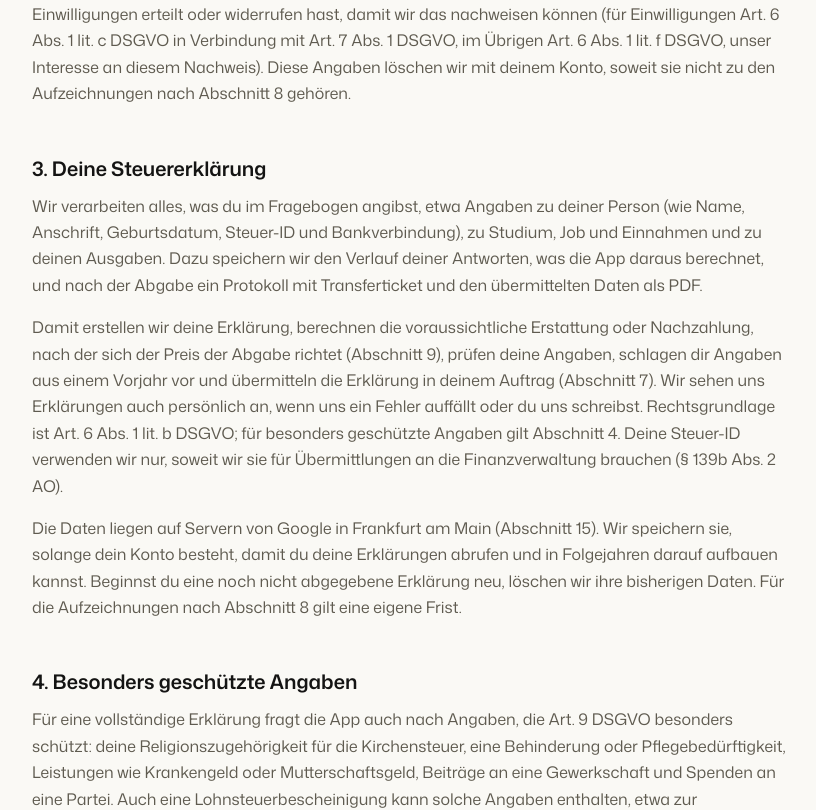
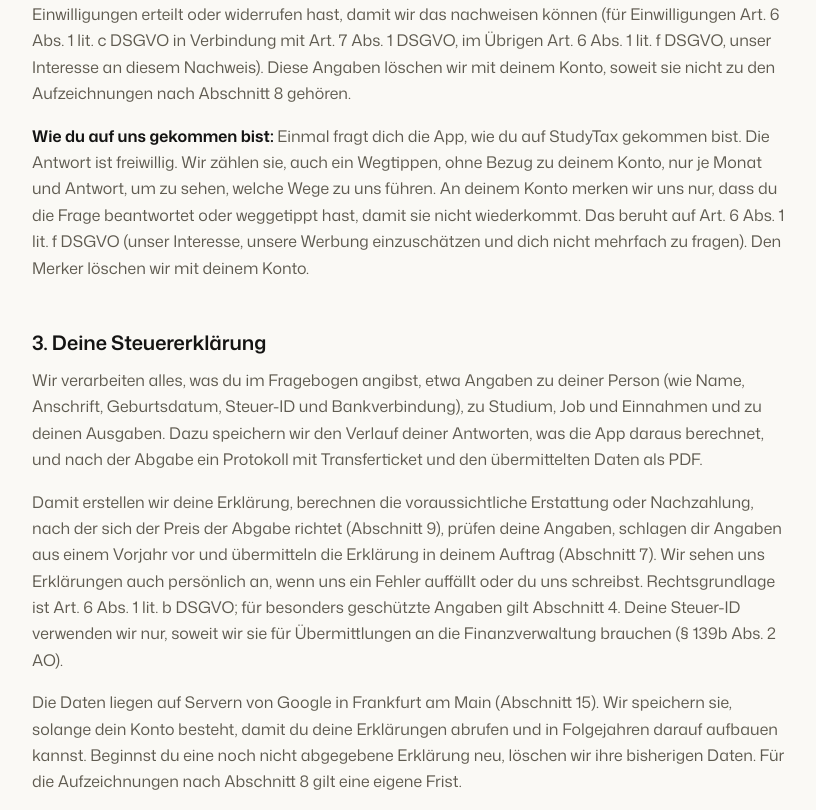
Before and after one commit to noki00003/studytax-website, a Next.js app: page /datenschutz in a window 1280 px wide. Shown: the part 1040-1850 px from the top of the page, without its empty margins (228-1044 px from the left). Built offline with nearby package versions, Linux system fonts and the light colour scheme.

Commit message:
Datenschutzerklärung 1.3: neuer Absatz zur freiwilligen, anonym gezählten Frage, wie Nutzer auf StudyTax gekommen sind (live seit 10.11.2026).

```diff
--- a/app/datenschutz/page.tsx
+++ b/app/datenschutz/page.tsx
@@ -9,7 +9,7 @@ export default function Datenschutz() {
         <LegalPage
             title={"Datenschutz\u00ADerklärung"}
             content={datenschutzContent}
-            stand="07.11.2026, Version 1.2"
+            stand="10.11.2026, Version 1.3"
         />
     );
 }
--- a/content/legal/datenschutz.md
+++ b/content/legal/datenschutz.md
@@ -42,6 +42,14 @@ das nachweisen können (für Einwilligungen Art. 6 Abs. 1 lit. c DSGVO in
 Verbindung mit Art. 7 Abs. 1 DSGVO, im Übrigen Art. 6 Abs. 1 lit. f DSGVO, unser
 Interesse an diesem Nachweis). Diese Angaben löschen wir mit deinem Konto,
 soweit sie nicht zu den Aufzeichnungen nach Abschnitt 8 gehören.
+
+**Wie du auf uns gekommen bist:** Einmal fragt dich die App, wie du auf StudyTax
+gekommen bist. Die Antwort ist freiwillig. Wir zählen sie, auch ein Wegtippen,
+ohne Bezug zu deinem Konto, nur je Monat und Antwort, um zu sehen, welche Wege
+zu uns führen. An deinem Konto merken wir uns nur, dass du die Frage beantwortet
+oder weggetippt hast, damit sie nicht wiederkommt. Das beruht auf Art. 6 Abs. 1
+lit. f DSGVO (unser Interesse, unsere Werbung einzuschätzen und dich nicht
+mehrfach zu fragen). Den Merker löschen wir mit deinem Konto.
 
 ## 3. Deine Steuererklärung
 
```
